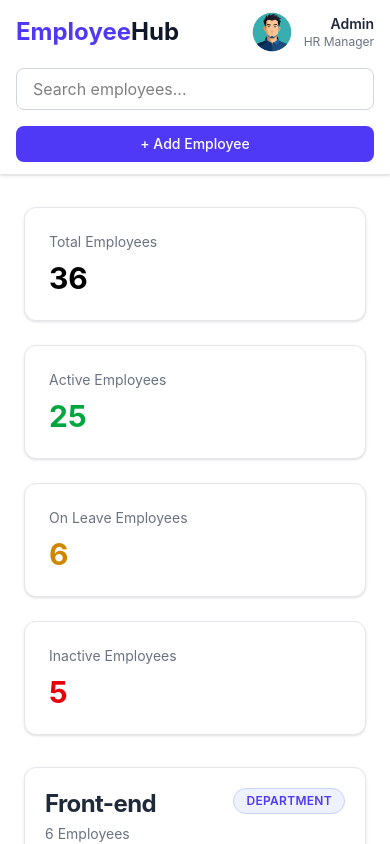
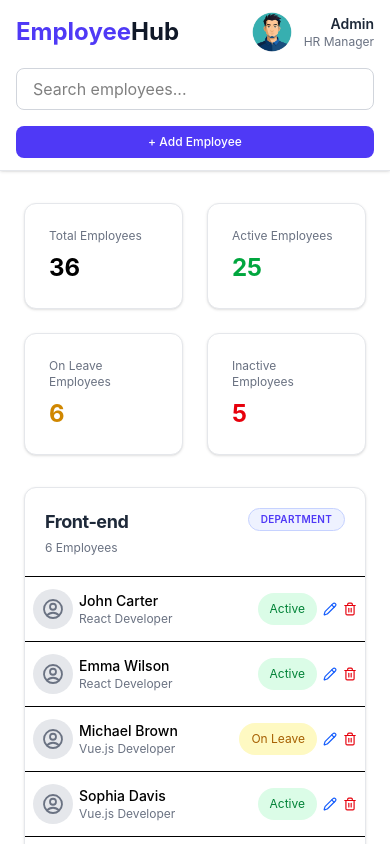
Before and after one commit to naeemt8/emd-by-react, a React (Vite) app: page / in a window 390 px wide. Shown: the top 844 px of the page. Built offline with nearby package versions, Linux system fonts and the light colour scheme.

Commit message:
responsive of main section

```diff
--- a/src/components/AddModule.jsx
+++ b/src/components/AddModule.jsx
@@ -26,10 +26,10 @@ export default function AddModule({ setIsAddModalOpen, addHandler }){
 
     return(
         <div className="fixed inset-0 z-50 flex items-center justify-center bg-black/50 backdrop-blur-sm">
-            <div className="w-full max-w-xl rounded-2xl bg-white p-8 shadow-xl">
+            <div className="w-full max-w-xl rounded-2xl bg-white p-8 shadow-xl max-lg:w-[90%]">
 
                 <div className="mb-6 flex items-center justify-between">
-                    <h2 className="text-2xl font-bold text-gray-800">
+                    <h2 className="text-2xl font-bold text-gray-800 max-[450px]:text-lg">
                         Add Employee
                     </h2>
 
@@ -48,12 +48,12 @@ export default function AddModule({ setIsAddModalOpen, addHandler }){
                         type="text"
                         placeholder="Full Name"
                         required
-                        className="rounded-lg border border-gray-300 px-4 py-2 outline-none focus:border-indigo-500"
+                        className="rounded-lg border border-gray-300 px-4 py-2 outline-none focus:border-indigo-500 max-[450px]:px-2 py-1 text-sm"
                     />
 
                     <select
                         ref={departmentInputRef}
-                        className="rounded-lg border border-gray-300 px-4 py-2 outline-none focus:border-indigo-500">
+                        className="rounded-lg border border-gray-300 px-4 py-2 outline-none focus:border-indigo-500 max-[450px]:px-2 py-1 text-sm">
 
                         <option value="front-end">Frontend</option>
                         <option value="back-end">Backend</option>
@@ -68,12 +68,12 @@ export default function AddModule({ setIsAddModalOpen, addHandler }){
                         type="text"
                         placeholder="Position"
                         required
-                        className="rounded-lg border border-gray-300 px-4 py-2 outline-none focus:border-indigo-500"
+                        className="rounded-lg border border-gray-300 px-4 py-2 outline-none focus:border-indigo-500 max-[450px]:px-2 py-1 text-sm"
                     />
 
                     <select
                         ref={statusInputRef}
-                        className="rounded-lg border border-gray-300 px-4 py-2"
+                        className="rounded-lg border border-gray-300 px-4 py-2 max-[450px]:px-2 py-1 text-sm"
                     >
                         <option value="Active">Active</option>
                         <option value="On Leave">On Leave</option>
@@ -85,14 +85,14 @@ export default function AddModule({ setIsAddModalOpen, addHandler }){
                         <button
                             type="button"
                             onClick={() => setIsAddModalOpen(false)}
-                            className="rounded-lg border px-5 py-2 hover:bg-gray-100"
+                            className="rounded-lg border px-5 py-2 hover:bg-gray-100 max-[450px]:px-3 py-1 text-sm"
                         >
                             Cancel
                         </button>
 
                         <button
                             type="submit"
-                            className="rounded-lg bg-indigo-600 px-5 py-2 text-white hover:bg-indigo-700"
+                            className="rounded-lg bg-indigo-600 px-5 py-2 text-white hover:bg-indigo-700 max-[450px]:px-3 py-1 text-sm"
                             >
                             Add
                         </button>
--- a/src/components/header/Header.jsx
+++ b/src/components/header/Header.jsx
@@ -22,7 +22,7 @@ export default function Header({ openAddModal, searchValue, setSearchValue, sear
                         className="h-10 w-10 rounded-full object-cover"
                     />
 
-                    <div className="text-right block">
+                    <div className="text-right block max-[350px]:hidden">
                         <p className="text-sm font-semibold text-gray-800">Admin</p>
                         <p className="text-xs text-gray-500">HR Manager</p>
                     </div>
@@ -87,7 +87,7 @@ export default function Header({ openAddModal, searchValue, setSearchValue, sear
                     <div className="order-4 flex w-full md:order-3 md:w-auto">
                     <button
                         onClick={openAddModal}
-                        className="w-full rounded-lg bg-indigo-600 px-4 py-2 text-sm font-medium text-white transition hover:bg-indigo-700 md:w-auto">
+                        className="w-full rounded-lg bg-indigo-600 px-4 py-2 text-sm font-medium text-white transition hover:bg-indigo-700 md:w-auto max-[450px]:text-xs">
                         + Add Employee
                     </button>
                     </div>
--- a/src/components/main/DepartmentBox.jsx
+++ b/src/components/main/DepartmentBox.jsx
@@ -13,14 +13,14 @@ export default function DepartmentBox({ list, title }){
     return(
         <>
             <div className="rounded-xl border border-gray-200 bg-white shadow-sm">
-                <div className="flex items-start justify-between border-b p-5">
+                <div className="flex items-start justify-between border-b p-5 max-[350px]:p-3">
                     <div>
-                        <h2 className="text-2xl font-bold tracking-tight text-gray-800">{title}</h2>
+                        <h2 className="text-2xl font-bold tracking-tight text-gray-800 max-[450px]:text-lg ">{title}</h2>
 
-                        <p className="mt-1 text-sm text-gray-500">{list.length} Employees</p>
+                        <p className="mt-1 text-sm text-gray-500 max-[450px]:text-xs ">{list.length} Employees</p>
                     </div>
 
-                    <span className="rounded-full border border-indigo-200 bg-indigo-50 px-3 py-1 text-xs font-semibold uppercase tracking-wide text-indigo-600">Department</span>
+                    <span className="rounded-full border border-indigo-200 bg-indigo-50 px-3 py-1 text-xs font-semibold uppercase tracking-wide text-indigo-600 max-[450px]:text-[10px]">Department</span>
                 </div>
 
                 <div className="h-[520px] overflow-y-auto">
@@ -33,8 +33,8 @@ export default function DepartmentBox({ list, title }){
                                 Inactive: "bg-red-100 text-red-700",
                             };
                             return (
-                                <div key={item.id} className="flex items-center justify-between border-b px-5 py-3 hover:bg-gray-50">
-                                    <div className="flex items-center gap-3">
+                                <div key={item.id} className="flex items-center justify-between border-b px-5 py-3 hover:bg-gray-50 max-[450px]:px-2">
+                                    <div className="flex items-center gap-3 max-[450px]:gap-1.5">
                                         <div className="flex h-10 w-10 items-center justify-center rounded-full bg-gray-200">
                                             <svg
                                             xmlns="http://www.w3.org/2000/svg"
@@ -53,20 +53,24 @@ export default function DepartmentBox({ list, title }){
                                         </div>
 
                                         <div>
-                                            <h3 className="font-medium">{item.name}</h3>
-                                            <p className="text-sm text-gray-500">{item.position}</p>
+                                            <h3 className="font-medium max-[450px]:text-sm">{item.name}</h3>
+                                            <p className="text-sm text-gray-500 max-[450px]:text-xs">{item.position}</p>
                                         </div>
                                     </div>
 
-                                    <div className="flex items-center gap-3">
-                                        <span className={`rounded-full px-3 py-1 ${statusClasses[item.status]}`}>{item.status}</span>
+                                    <div className="flex items-center gap-3 max-[450px]:gap-1.5">
+                                        <span className={`rounded-full px-3 py-1 max-[450px]:text-xs max-[350px]:px-2 py-2 ${statusClasses[item.status]}`}>
+                                            <span className="max-[350px]:hidden">
+                                                {item.status}
+                                            </span>
+                                        </span>
 
                                         <button onClick={() => openModal(item)} className="text-blue-600 hover:text-blue-800">
-                                            <Pencil size={18} />
+                                            <Pencil className="h-[18px] w-[18px] max-[450px]:h-[14px] max-[450px]:w-[14px]" />
                                         </button>
 
                                         <button onClick={() => deleteHandler(item.id)} className="text-red-600 hover:text-red-800">
-                                            <Trash2 size={18} />
+                                            <Trash2 className="h-[18px] w-[18px] max-[450px]:h-[14px] max-[450px]:w-[14px]" />
                                         </button>
                                     </div>
                                 </div>
--- a/src/components/main/Main.jsx
+++ b/src/components/main/Main.jsx
@@ -41,36 +41,36 @@ export default function Main({ employeesArr, setEmployeesArr }){
         <>
             <main className="mx-auto flex max-w-7xl flex-col gap-8 px-6 py-8">
                 {/* Stats */}
-                <section className="grid gap-6 lg:grid-cols-4">
+                <section >
                     {/* Stats */}
-                    <div className="lg:col-span-4 grid gap-6 md:grid-cols-4">
+                    <div className="grid grid-cols-2 gap-6 md:grid-cols-4">
                         {/* Total Employees */}
                         <div className="rounded-xl border border-gray-200 bg-white p-6 shadow-sm">
-                            <p className="text-sm text-gray-500">Total Employees</p>
-                            <h2 className="mt-2 text-3xl font-bold">{employeesArr.length}</h2>
+                            <p className="text-sm text-gray-500 max-[450px]:text-xs">Total Employees</p>
+                            <h2 className="mt-2 text-3xl font-bold max-[450px]:text-2xl">{employeesArr.length}</h2>
                         </div>
 
                         {/* Active */}
                         <div className="rounded-xl border border-gray-200 bg-white p-6 shadow-sm">
-                            <p className="text-sm text-gray-500">Active Employees</p>
-                            <h2 className="mt-2 text-3xl font-bold text-green-600">{activeEmployees}</h2>
+                            <p className="text-sm text-gray-500 max-[450px]:text-xs">Active Employees</p>
+                            <h2 className="mt-2 text-3xl font-bold text-green-600 max-[450px]:text-2xl">{activeEmployees}</h2>
                         </div>
 
                         {/* On leave */}
                         <div className="rounded-xl border border-gray-200 bg-white p-6 shadow-sm">
-                            <p className="text-sm text-gray-500">On Leave Employees</p>
-                            <h2 className="mt-2 text-3xl font-bold text-yellow-600">{onLeaveEmployees}</h2>
+                            <p className="text-sm text-gray-500 max-[450px]:text-xs">On Leave Employees</p>
+                            <h2 className="mt-2 text-3xl font-bold text-yellow-600 max-[450px]:text-2xl">{onLeaveEmployees}</h2>
                         </div>
 
                         {/* Inactive */}
                         <div className="rounded-xl border border-gray-200 bg-white p-6 shadow-sm">
-                            <p className="text-sm text-gray-500">Inactive Employees</p>
-                            <h2 className="mt-2 text-3xl font-bold text-red-600">{inActiveEmployees}</h2>
+                            <p className="text-sm text-gray-500 max-[450px]:text-xs">Inactive Employees</p>
+                            <h2 className="mt-2 text-3xl font-bold text-red-600 max-[450px]:text-2xl">{inActiveEmployees}</h2>
                         </div>
                     </div>
                 </section>
 
-                <section className="grid gap-6 md:grid-cols-2">
+                <section className="mx-auto grid w-full gap-6 lg:grid-cols-2 lg:max-w-none max-lg:max-w-[80%] max-md:max-w-[100%]">
                     <DepartmentBox list={frontEndArr} title={'Front-end'}/>
                     <DepartmentBox list={backEndArr} title={'Back-end'} />
                     <DepartmentBox list={uiuxArr} title={'UI/UX'} />
```
Also changed, not shown: src/components/EditModule.jsx (+8 -8 lines).
